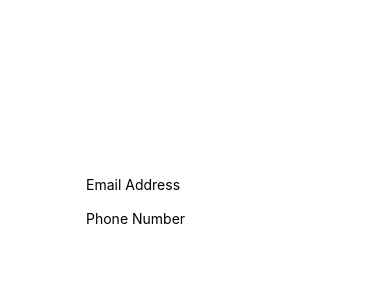
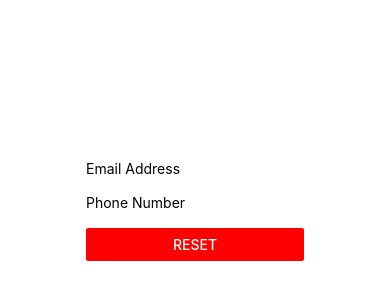
Before and after one commit to hanyi-zhou/CS5520-Sp24-Assignment2-ActivityTrackerApp, a React Native app: screen / in a window 390 px wide. Shown: the part 212-512 px from the top of the page. Built offline with nearby package versions, Linux system fonts and the light colour scheme.

Commit message:
add ResetButton and reset function

```diff
--- /dev/null
+++ b/components/ResetButton.js
@@ -0,0 +1,18 @@
+import { Button, StyleSheet, Text, View } from "react-native";
+import React from "react";
+
+// The ResetButton component is a simple component that displays a
+// button to reset the form.
+export default function ResetButton({ onReset }) {
+  function resetHandler() {
+    onReset();
+  }
+
+  return (
+    <View>
+      <Button title="Reset" onPress={resetHandler} color="red" />
+    </View>
+  );
+}
+
+const styles = StyleSheet.create({});
--- a/screens/Start.js
+++ b/screens/Start.js
@@ -3,6 +3,8 @@ import React from "react";
 import EmailInput from "../components/EmailInput";
 import InvalidEmailText from "../components/InvalidEmailText";
 import PhoneNumberInput from "../components/PhoneNumberInput";
+import InvalidPhoneNumberText from "../components/InvalidPhoneNumberText";
+import ResetButton from "../components/ResetButton";
 
 export default function Start() {
   const [email, setEmail] = React.useState("");
@@ -31,6 +33,13 @@ export default function Start() {
     }
   }
 
+  function handleReset() {
+    setEmail("");
+    setPhoneNumber("");
+    setEmailError(false);
+    setPhoneNumberError(false);
+  }
+
   return (
     <View>
       <View>
@@ -45,6 +54,10 @@ export default function Start() {
           onPhoneNumberChange={handlePhoneNumberChange}
         />
       </View>
+      <View>{phoneNumberError ? <InvalidPhoneNumberText /> : null}</View>
+      <View>
+        <ResetButton onReset={handleReset} />
+      </View>
     </View>
   );
 }
```
